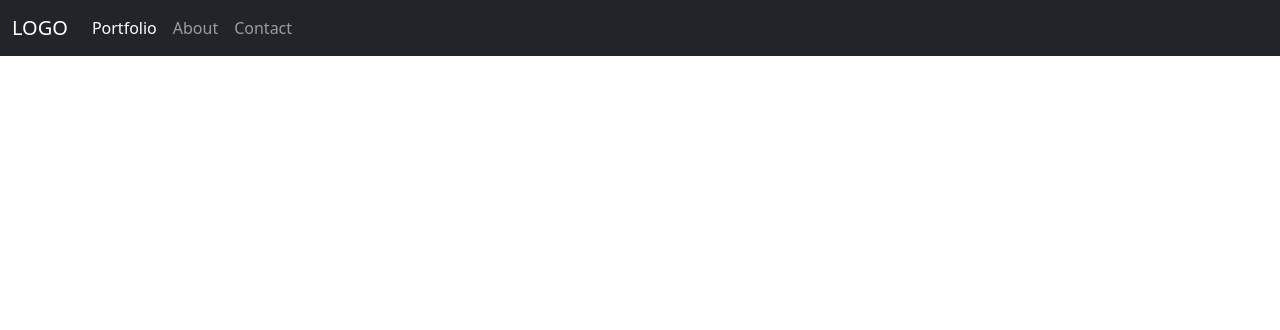
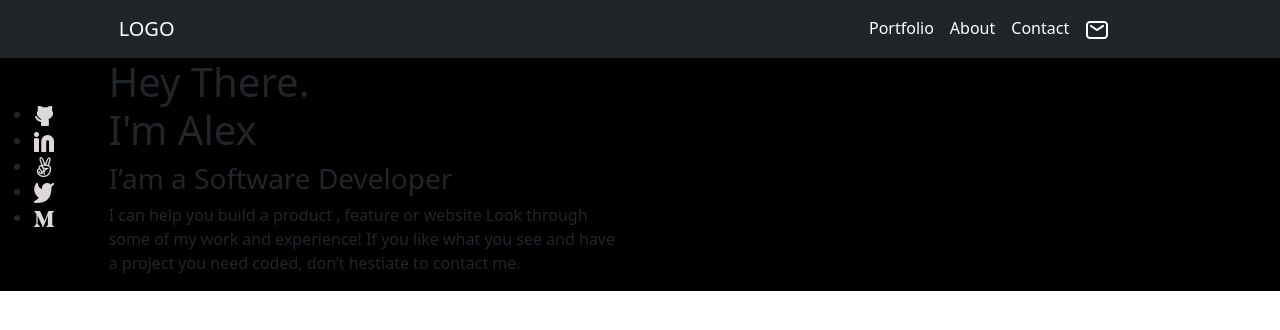
Before and after one commit to andgarzonmal/Portfolio-bootstrap, a plain HTML site: page install-bt-af/index.html in a window 1280 px wide. Drawn offline with Linux system fonts and the light colour scheme.

Commit message:
Add Headline section

```diff
--- a/install-bt-af/index.html
+++ b/install-bt-af/index.html
@@ -5,34 +5,56 @@
     <meta http-equiv="X-UA-Compatible" content="IE=edge">
     <meta name="viewport" content="width=device-width, initial-scale=1.0">
     <link rel="stylesheet" href="./css/bootstrap.min.css">
+    <link rel="stylesheet" href="./styles.css">
     <title>Document</title>
 </head>
 <body>
     <nav class="navbar navbar-expand-lg navbar-dark bg-dark">
-        <div class="container-fluid">
+        <div class="container-fluid offset-1">
           <a class="navbar-brand" href="#">LOGO</a>
           <button class="navbar-toggler" type="button" data-bs-toggle="collapse" data-bs-target="#navbarNav" aria-controls="navbarNav" aria-expanded="false" aria-label="Toggle navigation">
             <span class="navbar-toggler-icon"></span>
           </button>
-          <div class="collapse navbar-collapse" id="navbarNav">
+          <div class="collapse navbar-collapse offset-7" id="navbarNav">
             <ul class="navbar-nav">
               <li class="nav-item">
                 <a class="nav-link active" aria-current="page" href="#">Portfolio</a>
               </li>
               <li class="nav-item">
-                <a class="nav-link" href="#">About</a>
+                <a class="nav-link active" aria-current="page" href="#">About</a>
               </li>
               <li class="nav-item">
-                <a class="nav-link" href="#">Contact</a>
+                <a class="nav-link active" aria-current="page" href="#">Contact</a>
               </li>
               <li class="nav-item">
-                <a class="nav-link" href="#"></a>
+                <a class="nav-link active" aria-current="page" href="#"><img src="./Art/Icon-Mail.png" alt="Mail Icon"></a>
               </li>
             </ul>
           </div>
         </div>
       </nav>
 
+
+
+      <section class="headline row bg-black h-100vh">
+        <div class="col-sm-1 d-flex align-items-center">
+          <ul>
+            <li><img src="./Art/Icon-GitHub.png" alt="Github Icon"></li>
+            <li><img src="./Art/Icon-Linkedin.png" alt="Linkedin Icon"></li>
+            <li><img src="./Art/Icon-Angelist.png" alt="Angelist Icon"></li>
+            <li><img src="./Art/Icon-Twitter.png" alt="Twitter Icon"></li>
+            <li><img src="./Art/Icon-Medium.png" alt="Medium Icon"></li>
+          </ul>
+        </div>
+        <div class="col-sm-5  d-flex flex-column justify-content-center">
+          <h1>Hey There. <br> I'm Alex</h1>
+          <h3>I’am a Software Developer</h3>
+          <p class="p-white">I can help you build a product , feature or website Look through some of my work and experience! If you like what you see and have a project you need coded,
+            don’t hestiate to contact me.</p>
+        </div>
+        <div class="bg-headline col-sm-6"></div>
+      </section>
+
     <script src="./js/bootstrap.bundle.min.js"></script>
 </body>
 </html>
```
